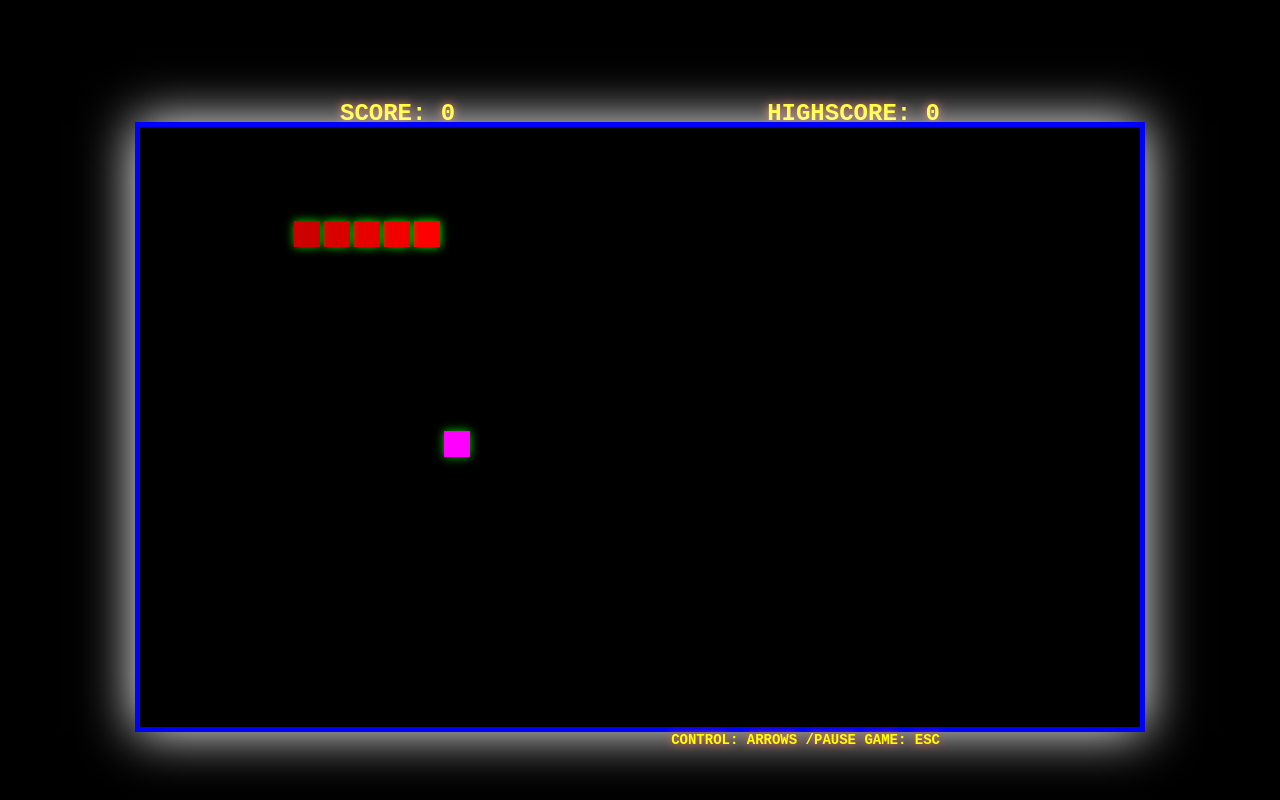
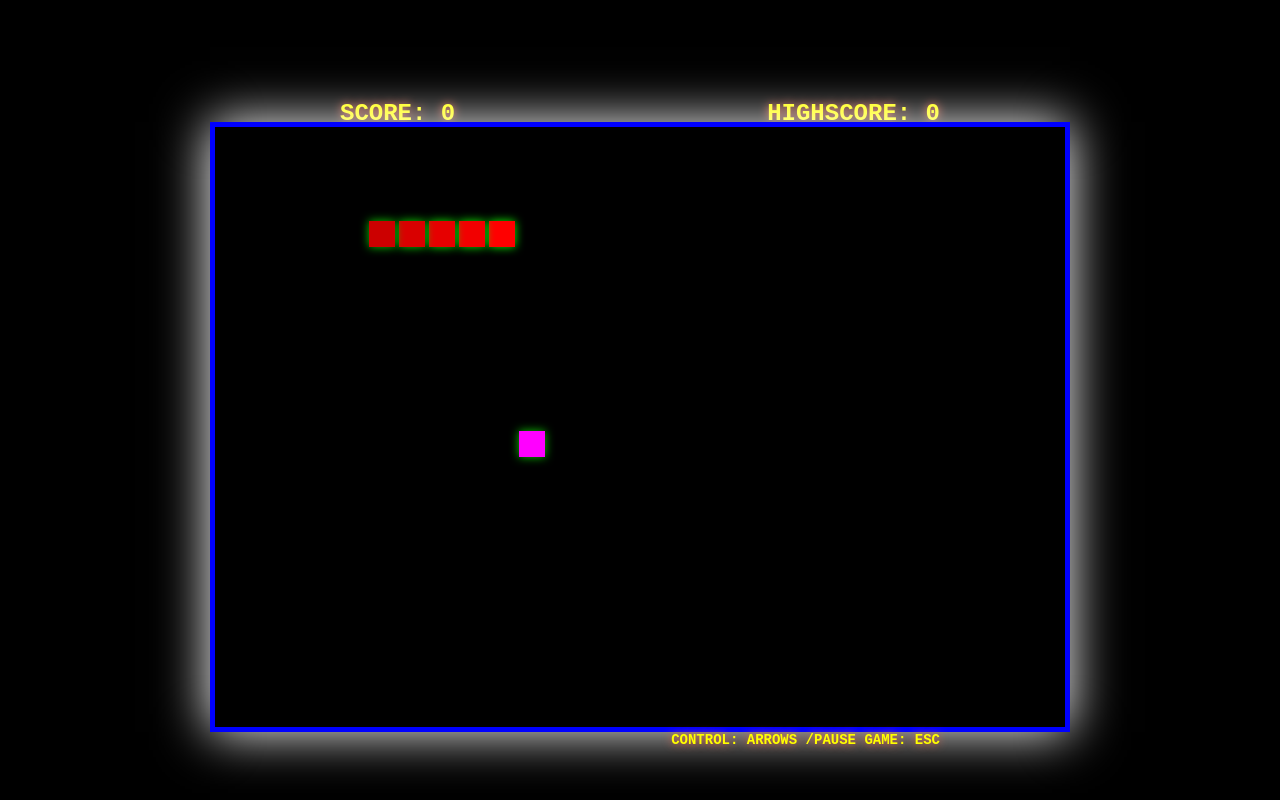
Before and after one commit to BalazsM900/retro, a plain HTML site: page index.html in a window 1280 px wide. Drawn offline with Linux system fonts and the light colour scheme.

Commit message:
Update index.html

```diff
--- a/index.html
+++ b/index.html
@@ -9,7 +9,7 @@
     <span class="right">HIGHSCORE: <span id="highscoreElement">0</span></span>
 </p>
 <br />
-<canvas id="c" width="1000" height="600"></canvas>
+<canvas id="c" width="850" height="600"></canvas>
 <br />
 <p class="instructions">
     <span class="right">CONTROL: ARROWS /PAUSE GAME: ESC</span>
```
